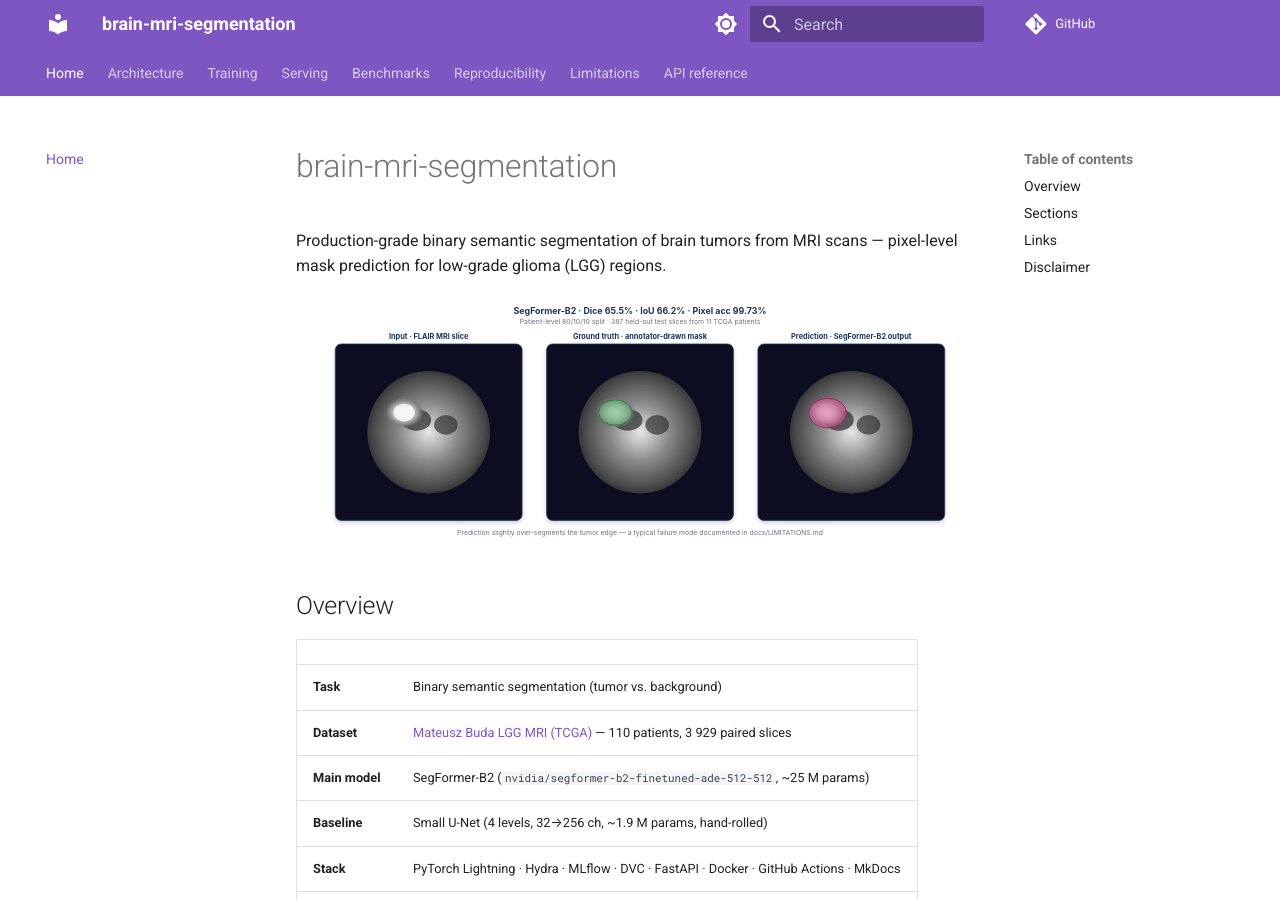
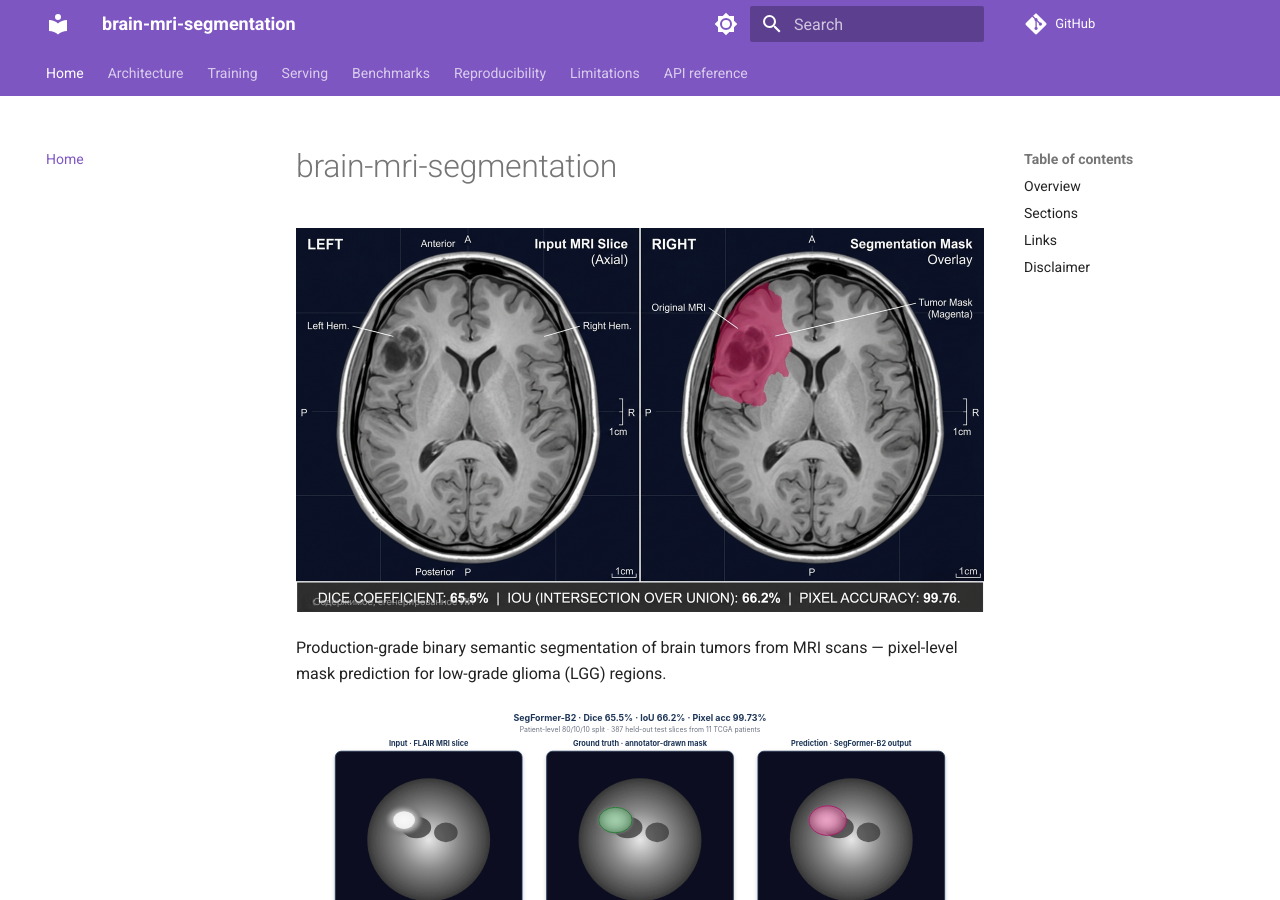
Before and after one commit to kiselyovd/brain-mri-segmentation, an MkDocs documentation site: the page built from docs/index.md, in a window 1280 px wide and 900 px high. Built offline with MkDocs 1.6.1 and Material for MkDocs 9.7.7, drawn with Linux system fonts in a browser that asks for light colours; comment, search, counter and statistics services are not loaded.

Commit message:
docs(images): add AI-generated hero image (axial split-panel)

```diff
--- a/docs/index.md
+++ b/docs/index.md
@@ -1,4 +1,6 @@
 # brain-mri-segmentation
+
+![brain-mri-segmentation · SegFormer-B2 tumor mask overlay](images/hero.png)
 
 Production-grade binary semantic segmentation of brain tumors from MRI scans — pixel-level mask prediction for low-grade glioma (LGG) regions.
 
```
Also changed, not shown: README.md (+2 -0 lines), docs/images/hero.png (added).
